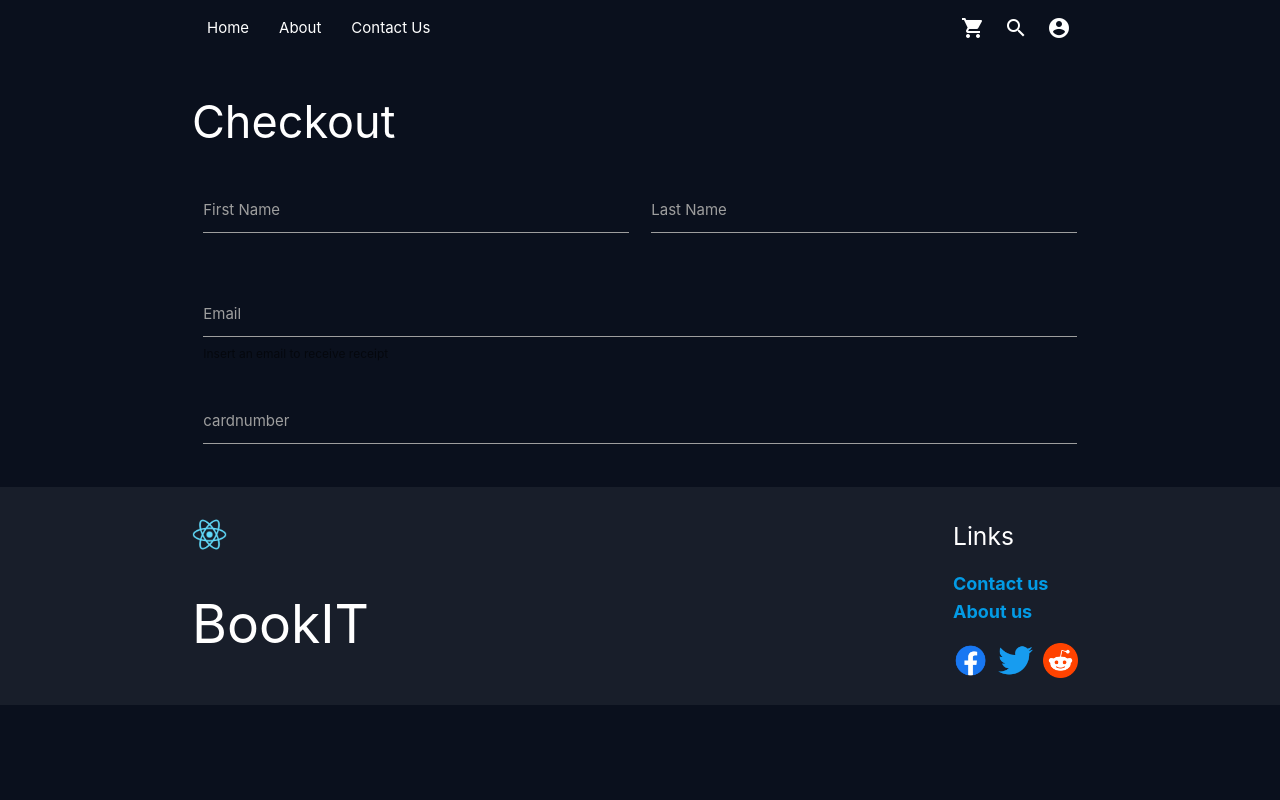
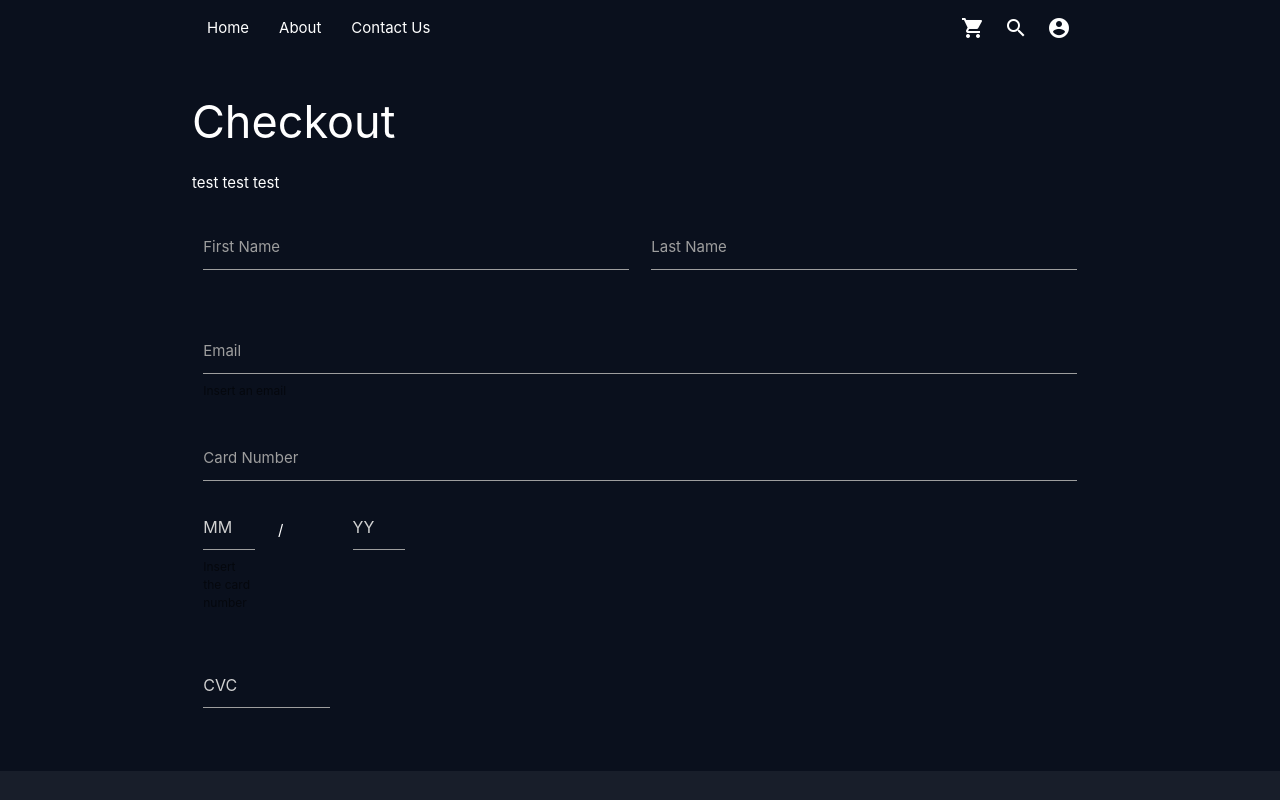
Before and after one commit to JonasSkjodt/bookit, a React (Create React App) app in the folder client/: page /checkout in a window 1280 px wide. Shown: the top 800 px of the page. Built offline with nearby package versions, Linux system fonts and the light colour scheme.

Commit message:
Plz f'ing work

```diff
--- a/client/src/pages/checkout.js
+++ b/client/src/pages/checkout.js
@@ -1,18 +1,27 @@
-import React from 'react';
+import React from "react";
 
 const Checkout = () => {
   return (
     <div className="container checkout">
       <h1>Checkout</h1>
+      <p>test test test</p>
       <div className="row">
         <form className="col s12">
           <div className="row">
             <div className="input-field col s6">
-          	<input id="first_name" type="text" className="validate white-text" />
+              <input
+                id="first_name"
+                type="text"
+                className="validate white-text"
+              />
               <label for="first_name">First Name</label>
             </div>
             <div className="input-field col s6">
-          <input id="last_name" type="text" className="validate white-text" />
+              <input
+                id="last_name"
+                type="text"
+                className="validate white-text"
+              />
               <label for="last_name">Last Name</label>
             </div>
           </div>
@@ -20,17 +29,85 @@ return (
             <div className="input-field col s12">
               <input id="email" type="email" className="validate white-text" />
               <label for="email">Email</label>
-          <span className="helper-text" data-error="Insert an email again" data-success="right">Insert an email to receive receipt</span>
+              <span
+                className="helper-text"
+                data-error="Insert an email again"
+                data-success="right"
+              >
+                Insert an email
+              </span>
             </div>
           </div>
           <div className="input-field">
-      <input id="cardnumber" type="text" pattern="[0-9]" inputmode="number" className="white-text"/>
-      <label for="cardnumber">cardnumber</label>
+            <input
+              className="validate white-text"
+              id="cardnumber"
+              type="number"
+              pattern="\d*"
+              //pattern="[0-9\s]{13,19}"
+              max="9999999999999999"
+              inputmode="numeric"
+              maxLength="19"
+            />
+            <label for="cardnumber">Card Number</label>
+            <div className="row">
+              <div className="input-field col s1">
+                <input
+                  className="validate white-text"
+                  id="carddate1"
+                  type="number"
+                  pattern="\d*"
+                  inputmode="numeric"
+                  placeholder="MM"
+                  min="01"
+                  max="12"
+                  maxLength="2"
+                  onkeypress="return isNumber(event)"
+                />
+                <span
+                  className="helper-text"
+                  data-error="Insert the card number again"
+                  data-success="right"
+                >
+                  Insert the card number
+                </span>
+              </div>
+              <div className="input-field col s1">
+                <p> / </p>
+              </div>
+
+              <div className="input-field col s1">
+                <input
+                  className="validate white-text"
+                  id="carddate2"
+                  type="number"
+                  pattern="[0-9]"
+                  min="2023"
+                  max="2100"
+                  inputmode="number"
+                  placeholder="YY"
+                  maxLength="2"
+                />
+              </div>
+            </div>
+            <div className="row">
+              <div className="input-field col s2">
+                <input
+                  className="validate white-text"
+                  id="cardcvc"
+                  type="number"
+                  pattern="[0-9]"
+                  inputmode="number"
+                  min="000"
+                  max="999"
+                  placeholder="CVC"
+                  maxLength="3"
+                />
+              </div>
+            </div>
           </div>
         </form>
       </div>
-
-
     </div>
   );
 };
```
Also changed, not shown: client/src/pages/checkout.css (added), 1 other file (tests, documents, lock files or other folders). Lines whose indentation alone changed are shown as unchanged.
